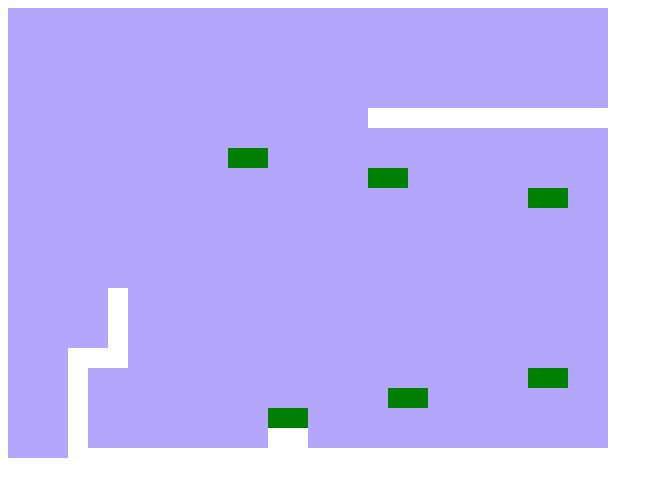
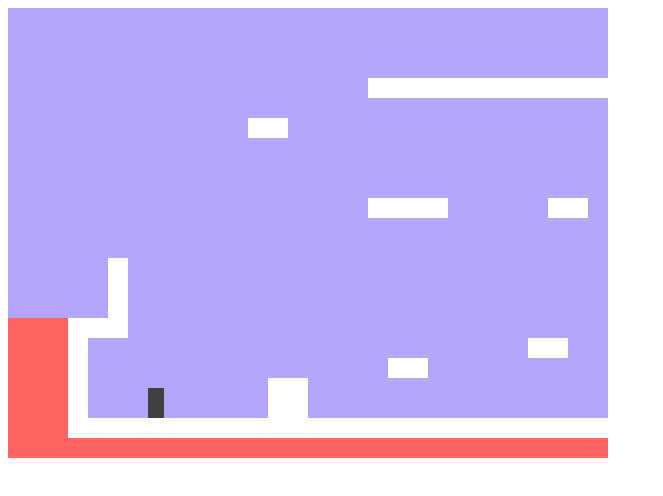
Before and after one commit to GrippingCashews/JSPlatformer_Crouch, a plain HTML site: page JSPlatformer-eb4e1e8f31284842c3e998f5bde3212eed226634/index.html in a window 1280 px wide. Shown: the whole page, without its empty margins (0-663 px from the left). Drawn offline with Linux system fonts and the light colour scheme.

Commit message:
Lab 6 Changes

```diff
--- a/JSPlatformer-eb4e1e8f31284842c3e998f5bde3212eed226634/code/game.js
+++ b/JSPlatformer-eb4e1e8f31284842c3e998f5bde3212eed226634/code/game.js
@@ -18,16 +18,15 @@ function Level(plan) {
       // If the character is ' ', assign null.
 
       var ch = line[x], fieldType = null;
-
-      // Use if and else to handle the two cases
-      if (ch == "x")
+      // Use if and else to handle the three cases
+      if (ch==='@')
+        // Create a new player at that grid position.
+        this.player = new Player(new Vector(x, y));
+      else if (ch == "x")
         fieldType = "wall";
       // Because there is a third case (space ' '), use an "else if" instead of "else"
       else if (ch == "!")
         fieldType = "lava";
-
-	  else if (ch == "y")
-		fieldType = "floater";
 
       // "Push" the fieldType, which is a string, onto the gridLine array (at the end).
       gridLine.push(fieldType);
@@ -51,6 +50,15 @@ Vector.prototype.times = function(factor) {
   return new Vector(this.x * factor, this.y * factor);
 };
 
+
+// A Player has a size, speed and position.
+function Player(pos) {
+  this.pos = pos.plus(new Vector(0, -0.5));
+  this.size = new Vector(0.8, 1.5);
+  this.speed = new Vector(0, 0);
+}
+Player.prototype.type = "player";
+
 // Helper function to easily create an element of a type provided
 // and assign it a class.
 function elt(name, className) {
@@ -66,12 +74,14 @@ function DOMDisplay(parent, level) {
   this.wrap = parent.appendChild(elt("div", "game"));
   this.level = level;
 
-  // We are keeping track of the frame through these two properties
-  this.pos = new Vector(0, -0.5);
-  this.speed = new Vector(0,0);
-
   // In this version, we only have a static background.
   this.wrap.appendChild(this.drawBackground());
+
+  // Keep track of actors
+  this.actorLayer = null;
+
+  // Update the world based on player position
+  this.drawFrame();
 }
 
 var scale = 20;
@@ -92,42 +102,143 @@ DOMDisplay.prototype.drawBackground = function() {
   return table;
 };
 
-// Hand-tuned values to determine scroll speed for the screen
+// Draw the player agent
+DOMDisplay.prototype.drawPlayer = function() {
+  // Create a new container div for actor dom elements
+  var wrap = elt("div");
 
-var screenXSpeed = 100;
-var screenYSpeed = 100;
+  var actor = this.level.player;
+  var rect = wrap.appendChild(elt("div",
+                                    "actor " + actor.type));
+  rect.style.width = actor.size.x * scale + "px";
+  rect.style.height = actor.size.y * scale + "px";
+  rect.style.left = actor.pos.x * scale + "px";
+  rect.style.top = actor.pos.y * scale + "px";
+  return wrap;
+};
 
-// Scrolls the viewport by using arrow keys
-DOMDisplay.prototype.scrollView = function(keys, step) {
-  // Adding in arrow keys to scroll across level
+DOMDisplay.prototype.drawFrame = function() {
+  if (this.actorLayer)
+    this.wrap.removeChild(this.actorLayer);
+  this.actorLayer = this.wrap.appendChild(this.drawPlayer());
+  this.scrollPlayerIntoView();
+};
+
+DOMDisplay.prototype.scrollPlayerIntoView = function() {
   var width = this.wrap.clientWidth;
-  var maxWidth = this.wrap.scrollWidth;
   var height = this.wrap.clientHeight;
-  var maxHeight = this.wrap.scrollHeight;
 
-  // Adding in arrow keys to scroll across level
+  // We want to keep player at least 1/3 away from side of screen
+  var margin = width / 3;
 
+  // The viewport
+  var left = this.wrap.scrollLeft, right = left + width;
+  var top = this.wrap.scrollTop, bottom = top + height;
+
+  var player = this.level.player;
+  // Change coordinates from the source to our scaled.
+  var center = player.pos.plus(player.size.times(0.5))
+                 .times(scale);
+
+  if (center.x < left + margin)
+    this.wrap.scrollLeft = center.x - margin;
+  else if (center.x > right - margin)
+    this.wrap.scrollLeft = center.x + margin - width;
+  if (center.y < top + margin)
+    this.wrap.scrollTop = center.y - margin;
+  else if (center.y > bottom - margin)
+    this.wrap.scrollTop = center.y + margin - height;
+};
+
+
+Level.prototype.obstacleAt = function(pos, size)
+{
+	var xStart = Math.floor(pos.x);
+	var xEnd = Math.ceil(pos.x + size.x);
+	var yStart = Math.floor(pos.y);
+	var yEnd = Math.ceil(pos.y + size.y);
+
+	if (xStart < 0 || xEnd > this.width || yStart < 0 || yEnd > this.height)
+		return 'wall';
+
+	for (var y = yStart; y < yEnd; y++)
+	{
+		for (var x = xStart; x < xEnd; x++)
+		{
+			var fieldType = this.grid[y][x];
+			if (fieldType)
+			{
+				return fieldType;
+			}
+		}
+	}
+};
+
+// Update simulation each step based on keys & step size
+Level.prototype.animate = function(step, keys) {
+
+  // Ensure each is maximum 100 milliseconds
+  while (step > 0) {
+    var thisStep = Math.min(step, maxStep);
+      this.player.act(thisStep, this, keys);
+   // Do this by looping across the step size, subtracing either the
+   // step itself or 100 milliseconds
+    step -= thisStep;
+  }
+};
+
+var maxStep = 0.05;
+
+var playerXSpeed = 15;
+
+Player.prototype.moveX = function(step, level, keys) {
   this.speed.x = 0;
-  // Set speed to 0 if we are off either side of screen, otherwise increase by arrow key and speed
-  if (keys.left && this.pos.x > 0) this.speed.x -= screenXSpeed;
-  if (keys.right && (this.pos.x < (maxWidth-width))) this.speed.x += screenXSpeed;
+  if (keys.left) this.speed.x -= playerXSpeed;
+  if (keys.right) this.speed.x += playerXSpeed;
 
-  // Do same for y value.
-  this.speed.y = 0;
-  if (keys.up && this.pos.y > 0) this.speed.y -= screenYSpeed;
-  if (keys.down && (this.pos.y < (maxHeight-height))) this.speed.y += screenYSpeed;
+  var motion = new Vector(this.speed.x * step, 0);
+  var newPos = this.pos.plus(motion);
+  var obstacle = level.obstacleAt(newPos, this.size);
+  if (obstacle != 'wall')
+	this.pos = newPos;
+};
 
-  // Calculate smooth motion using the step interval (time since last frame)
-  var motion = new Vector(this.speed.x * step, this.speed.y * step);
+var gravity = 40;
+var jumpSpeed = 20;
+var playerYSpeed = 10;
+
+Player.prototype.moveY = function(step, level, keys) {
+  this.speed.y += step * gravity;
+  var motion = new Vector(0, this.speed.y * step);
   var newPos = this.pos.plus(motion);
+  var obstacle = level.obstacleAt(newPos, this.size);
+  if (obstacle == 'wall')
+  {
+	if (keys.up && this.speed.y > 0)
+		this.speed.y = -jumpSpeed;
+	else
+		this.speed.y = 0;
+  }
+  else if (obstacle == 'lava')
+  {
+	Player.prototype.type = "playerDead";
+	if (keys.left || keys.right || keys.up || keys.down)
+	{
+		Player.prototype.type = "player";
+		this.pos = new Vector(10, 20);
+	}
+  }
+  else
+  {
+	  this.pos = newPos;
+  }
+};
 
-  // scrollLeft and scrollTop determine which offsets to apply to the clipped element
-  this.wrap.scrollLeft = newPos.x;
-  this.wrap.scrollTop = newPos.y;
+Player.prototype.act = function(step, level, keys) {
+  this.moveX(step, level, keys);
+  this.moveY(step, level, keys);
+};
 
-  // Remember the position
-  this.pos = newPos;
-};
 
 // Arrow key codes for readibility
 var arrowCodes = {37: "left", 38: "up", 39: "right", 40: "down"};
@@ -185,7 +296,8 @@ function runLevel(level, Display) {
 
   runAnimation(function(step) {
     // Allow the viewer to scroll the level
-    display.scrollView(arrows,step);
+    level.animate(step, arrows);
+    display.drawFrame(step);
   });
 }
 
--- a/JSPlatformer-eb4e1e8f31284842c3e998f5bde3212eed226634/code/game_levels.js
+++ b/JSPlatformer-eb4e1e8f31284842c3e998f5bde3212eed226634/code/game_levels.js
@@ -6,23 +6,23 @@ var GAME_LEVELS = [
    "                                  o                                             ",
    "                  xxxxxxxxxxxxxxxxxxxxxxxxxxxxxxxxxxxxxxx                       ",
    "                                                        x                       ",
-   "           yy                                           x                       ",
-   "                  yy                                    x      yy               ",
-   "                          yy                            x               o       ",
+   "            xx                                          x                       ",
+   "                                                        x      xx               ",
+   "                                                        x               o       ",
    "                                                        x                       ",
-   "                                 yy                     x              yy       ",
+   "                  xxxx     xx    xx                     x              xx       ",
    "                                                        x       o               ",
-   "                                        yy              x                       ",
-   "     x                                          o       x      yy      o        ",
-   "     x                                         yy       x                       ",
-   "     x                                  yy              x              yy       ",
-   "   xxx                           yy                     x                       ",
-   "   x                      yy                            x      o                ",
-   "   x               yy                                   x      yy               ",
-   "   x         yy                                         x               o       ",
-   "   x   @     xx                                         x                       ",
-   "   xxxxxxxxxxxxxxxxxxxxxxxxxxxx!!!!!!!!!!!!!!!!!!!!!!!!!!!!!!!!!!!!!!!!yyy!!!!!!",
-   "                                                                                "],
+   "                                        xx              x                       ",
+   "     x                                          o       x      xx      o        ",
+   "     x                                        xx        x                       ",
+   "     x                                                  x              xx       ",
+   "!!!xxx                           xx      xx             x                       ",
+   "!!!x                      xx                            x      o                ",
+   "!!!x               xx                                   x      xx               ",
+   "!!!x         xx                                         x               o       ",
+   "!!!x   @     xx                                         x                       ",
+   "!!!xxxxxxxxxxxxxxxxxxxxxxxxxxxx!!!!!!!!!!!!!!!!!!!!!!!!!!!!!!!!!!!!!!!xxxx!!!!!!",
+   "!!!!!!!!!!!!!!!!!!!!!!!!!!!!!!!!!!!!!!!!!!!!!!!!!!!!!!!!!!!!!!!!!!!!!!!!!!!!!!!!"],
   ["                                      x!!x                        xxxxxxx                                    x!x  ",
    "                                      x!!x                     xxxx     xxxx                                 x!x  ",
    "                                      x!!xxxxxxxxxx           xx           xx                                x!x  ",
--- a/JSPlatformer-eb4e1e8f31284842c3e998f5bde3212eed226634/css/game.css
+++ b/JSPlatformer-eb4e1e8f31284842c3e998f5bde3212eed226634/css/game.css
@@ -5,8 +5,12 @@
 .lava          { background: rgb(255, 100, 100); }
 .wall          { background: white;   }
 .floater	   { background: green;   }
+.actor  	   { position: absolute; }
+.player		   { background : rgb(64, 64, 64); }
+.playerDead	   { background: rgb(255, 0, 0);}
 
-.game {
+.game
+{
   overflow: hidden;
   max-width: 600px;
   max-height: 450px;
```
